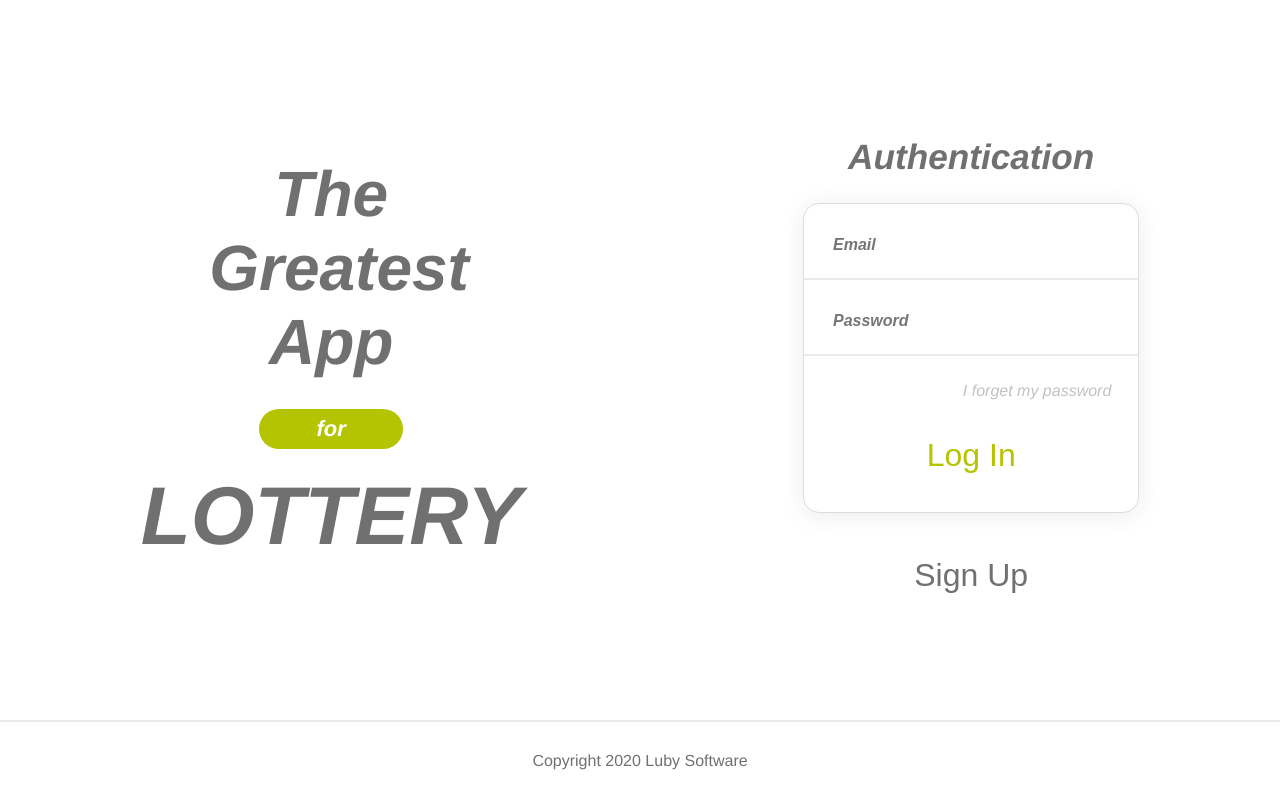
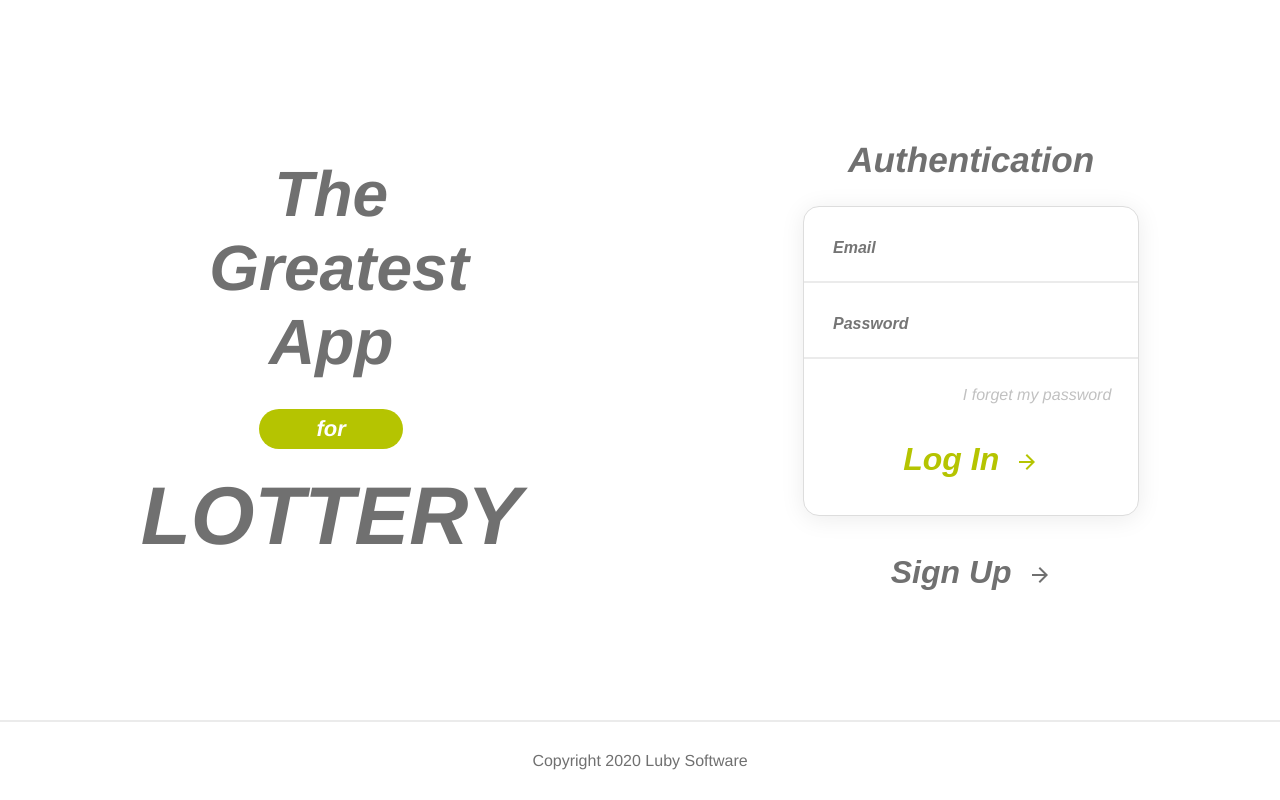
Before and after one commit to AndreLacerda8/react_final, a React (Create React App) app: page / in a window 1280 px wide. Built offline with nearby package versions, Linux system fonts and the light colour scheme.

Commit message:
divide components in small components

```diff
--- /dev/null
+++ b/src/assets/ArrowRight.tsx
@@ -0,0 +1,13 @@
+interface IProps{
+  width?: string
+  height?: string
+  color: string
+}
+
+export function ArrowRight(props: IProps){
+  return (
+    <svg xmlns="http://www.w3.org/2000/svg" height={props.height || '1.25rem'} width={props.width || '1.5rem'} fill={props.color}>
+      <path d="M0 0h24v24H0V0z" fill="none"/><path d="M12 4l-1.41 1.41L16.17 11H4v2h12.17l-5.58 5.59L12 20l8-8-8-8z"/>
+    </svg>
+  )
+}
--- /dev/null
+++ b/src/components/Home/Button.tsx
@@ -0,0 +1,30 @@
+import styled from 'styled-components'
+
+interface IProps {
+  second?: boolean
+  back?: boolean
+}
+
+export const Button = styled.button`
+  width: 80%;
+  font-size: 2rem;
+  font-weight: bold;
+  font-style: italic;
+  margin-top: ${(props: IProps) => props.second ? '1.8rem' : '0'};
+  margin: 1.32rem auto;
+  padding: 1rem 0;
+  border-radius: 1rem;
+  color: ${(props: IProps) => props.second ? 'var(--color-gray-strong)' : 'var(--color-green)'};
+  background-color: transparent;
+  border: none;
+  cursor: pointer;
+  transition: filter .3s;
+  &:hover{
+    filter: brightness(.8);
+  }
+
+  & svg{
+    margin-left: ${(props: IProps) => props.back ? '0' : '1rem'};
+    margin-right: ${(props: IProps) => props.back ? '1rem' : '0'};
+  }
+`
--- /dev/null
+++ b/src/components/Home/Form.tsx
@@ -0,0 +1,46 @@
+import styled from 'styled-components'
+import { ArrowRight } from '../../assets/ArrowRight'
+import { Button } from './Button'
+
+const FormWrap = styled.section`
+  display: flex;
+  flex-direction: column;
+  align-items: center;
+  justify-content: center;
+  margin-top: 3rem;
+  width: 21rem;
+`
+
+const Title = styled.h2`
+  color: var(--color-gray-strong);
+  font-size: 2.2rem;
+  font-style: italic;
+  margin-bottom: 1.625rem;
+`
+
+const FormStyled = styled.form`
+  display: flex;
+  flex-direction: column;
+  text-align: center;
+  justify-content: center;
+  background-color: #fff;
+  border: 1px solid #ddd;
+  border-radius: 1rem;
+  box-shadow: 0px 3px 25px #00000014;
+  width: 100%;
+`
+
+export function Form(props: { children: any, btnText: string, title: string }) {
+  return (
+    <FormWrap>
+      <Title>{props.title}</Title>
+      <FormStyled>
+        {props.children}
+      </FormStyled>
+      <Button second>
+        {props.btnText}
+        <ArrowRight height="1.25rem" width="1.5rem" color="#707070" />
+      </Button>
+    </FormWrap>
+  )
+}
--- a/src/components/Home/FormLogin.tsx
+++ b/src/components/Home/FormLogin.tsx
@@ -1,43 +1,8 @@
 import styled from 'styled-components'
-
-const FormWrap = styled.section`
-  display: flex;
-  flex-direction: column;
-  align-items: center;
-  justify-content: center;
-  margin-top: 3rem;
-  width: 21rem;
-`
-
-const Title = styled.h2`
-  color: var(--color-gray-strong);
-  font-size: 2.2rem;
-  font-style: italic;
-  margin-bottom: 1.625rem;
-`
-
-const Form = styled.form`
-  display: flex;
-  flex-direction: column;
-  text-align: center;
-  justify-content: center;
-  background-color: #fff;
-  border: 1px solid #ddd;
-  border-radius: 1rem;
-  box-shadow: 0px 3px 25px #00000014;
-  width: 100%;
-`
-
-const Input = styled.input`
-  font-size: 1rem;
-  font-weight: bold;
-  font-style: italic;
-  background-color: transparent;
-  color: var(--color-gray-medium);
-  padding: 2rem 1.8rem 1.5rem;
-  border: 0;
-  border-bottom: 2px solid var(--color-gray-border);
-`
+import { ArrowRight } from '../../assets/ArrowRight'
+import { Button } from './Button'
+import { Form } from './Form'
+import { Input } from './Input'
 
 const ForgotPass = styled.a`
   color: var(--color-gray-light);
@@ -53,38 +18,16 @@ const ForgotPass = styled.a`
   }
 `
 
-const Button = styled.button`
-  width: 80%;
-  font-size: 2rem;
-  margin: 1.32rem auto;
-  padding: 1rem 0;
-  border-radius: 1rem;
-  color: var(--color-green);
-  background-color: transparent;
-  border: none;
-  cursor: pointer;
-  transition: filter .3s;
-  &:hover{
-    filter: brightness(.8);
-  }
-`
-
-const SignUpButton = styled(Button)`
-  color: var(--color-gray-strong);
-  margin-top: 1.8rem;
-`
-
 export function FormLogin(){
   return (
-    <FormWrap>
-      <Title>Authentication</Title>
-      <Form>
-        <Input placeholder='Email' />
-        <Input placeholder='Password' />
-        <ForgotPass>I forget my password</ForgotPass>
-        <Button>Log In</Button>
-      </Form>
-      <SignUpButton>Sign Up</SignUpButton>
-    </FormWrap>
+    <Form btnText='Sign Up' title='Authentication'>
+      <Input placeholder='Email' />
+      <Input placeholder='Password' />
+      <ForgotPass>I forget my password</ForgotPass>
+      <Button>
+        Log In
+        <ArrowRight height="1.25rem" width="1.5rem" color="#B5C401" />
+      </Button>
+    </Form>
   )
 }
--- /dev/null
+++ b/src/components/Home/Input.tsx
@@ -0,0 +1,12 @@
+import styled from 'styled-components'
+
+export const Input = styled.input`
+  font-size: 1rem;
+  font-weight: bold;
+  font-style: italic;
+  background-color: transparent;
+  color: var(--color-gray-medium);
+  padding: 2rem 1.8rem 1.5rem;
+  border: 0;
+  border-bottom: 2px solid var(--color-gray-border);
+`
```
Also changed, not shown: src/assets/ArrowLeft.tsx (added, +13 -0 lines).
